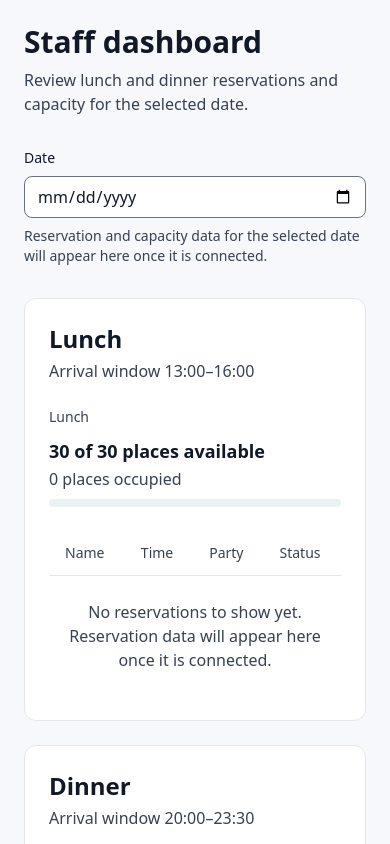
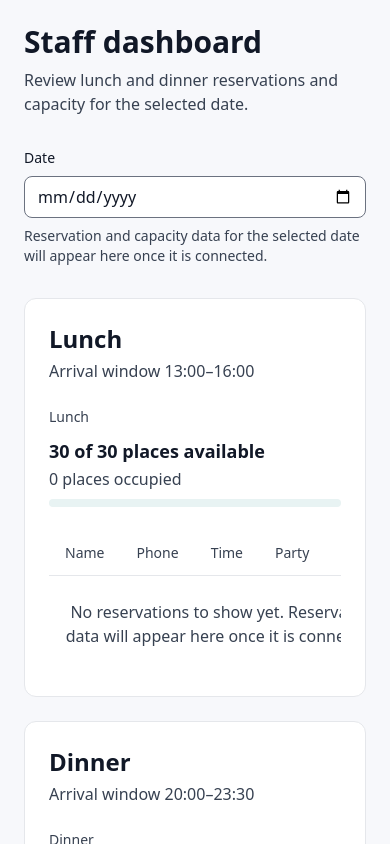
Before and after one commit to femCodersClub-vonage-program/restaurant-receptionist, a Next.js app in the folder frontend/: page /dashboard in a window 390 px wide. Shown: the top 844 px of the page. Built offline with nearby package versions, Linux system fonts and the light colour scheme.

Commit message:
feat: add phone param in ReservarionRow type and phone column in  reservationColumns to follow business rules

```diff
--- a/frontend/src/components/dashboard/ServiceSection.tsx
+++ b/frontend/src/components/dashboard/ServiceSection.tsx
@@ -23,6 +23,7 @@ export interface ServiceSectionProps {
 type ReservationRow = {
   id: string;
   name: string;
+  phone: string;
   time: string;
   party: string;
   status: string;
@@ -30,6 +31,7 @@ type ReservationRow = {
 
 const reservationColumns: TableColumn<ReservationRow>[] = [
   { key: "name", header: "Name", cell: (row) => row.name },
+  { key: "phone", header: "Phone", cell: (row) => row.phone },
   { key: "time", header: "Time", cell: (row) => row.time },
   { key: "party", header: "Party", cell: (row) => row.party },
   { key: "status", header: "Status", cell: (row) => row.status },
```
